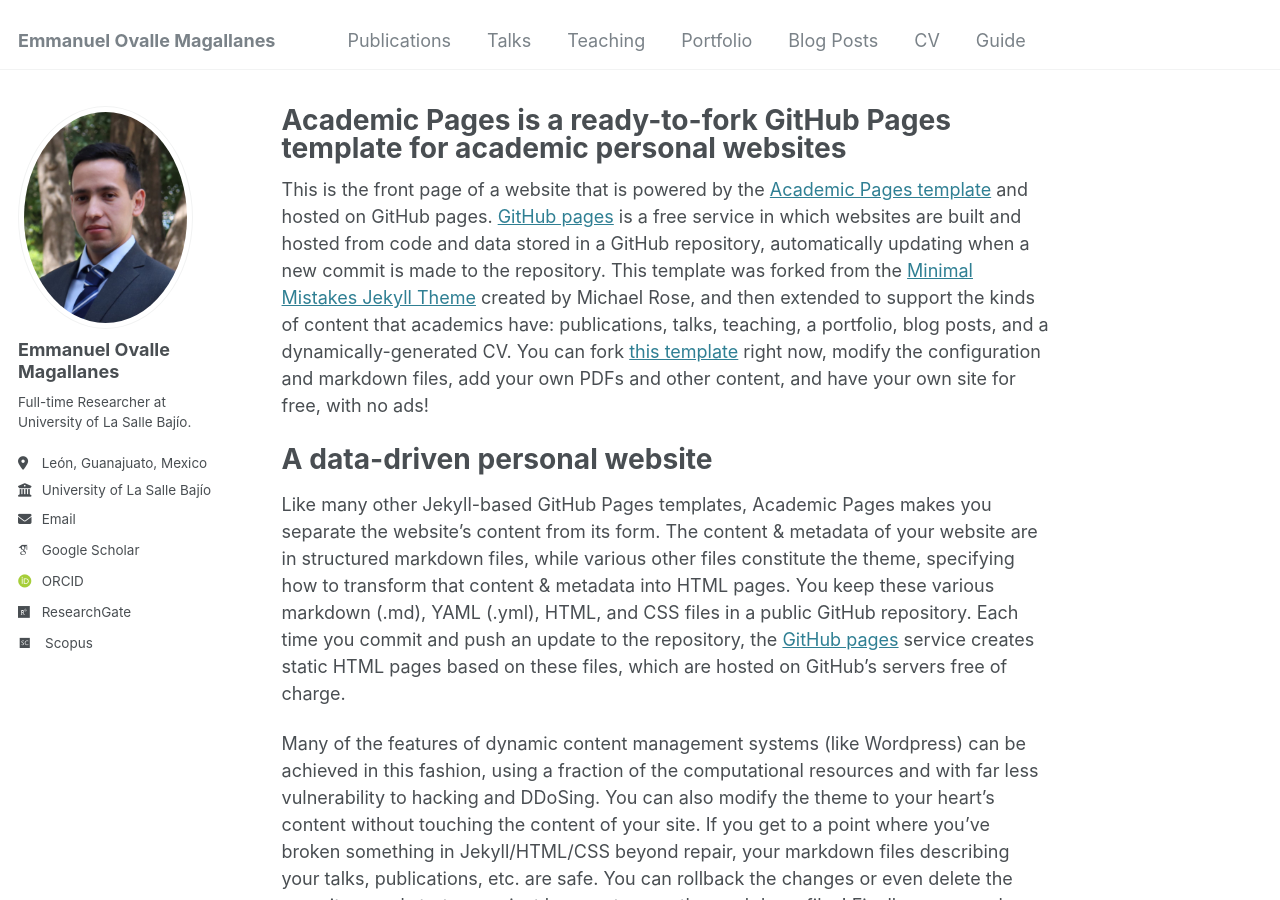
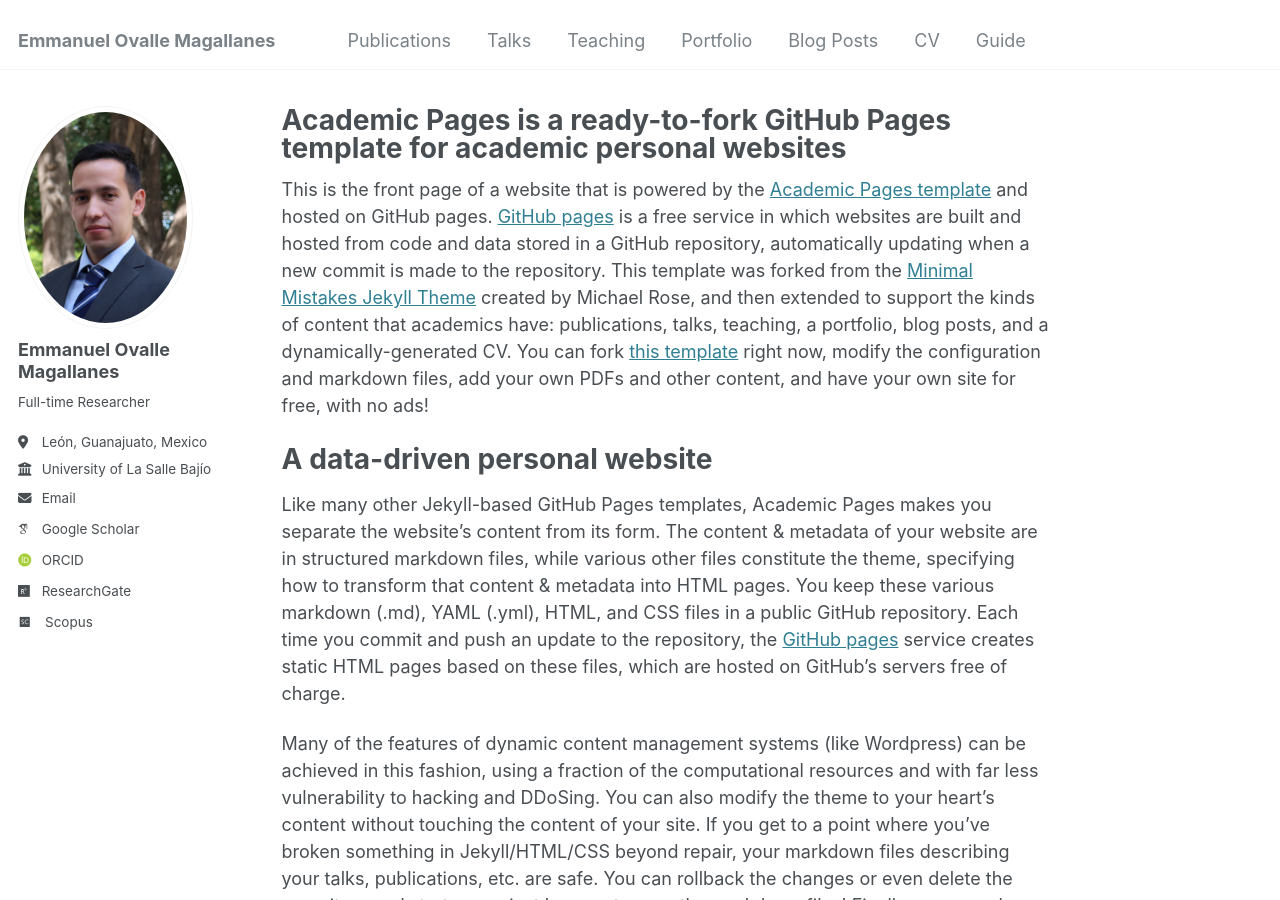
Before and after one commit to emmanuelom/emmanuelom.github.io, a Jekyll site: the page built from _pages/about.md, in a window 1280 px wide and 900 px high. Built offline with Jekyll 4.4.1, drawn with Linux system fonts in a browser that asks for light colours; some web fonts are replaced.

Commit message:
Fix typo mail

```diff
--- a/_config.yml
+++ b/_config.yml
@@ -11,7 +11,7 @@ locale                   : "en-US"
 title                    : "Emmanuel Ovalle Magallanes"
 title_separator          : "-"
 name                     : &name "Emmanuel Ovalle Magallanes" # This is the name that will appear in the title tag and in the sidebar
-description              : &description "Full-time Researcher at University of La Salle Bajío."
+description              : &description "Full-time Researcher"
 url                      : https://emmanuelom.github.io # the base hostname & protocol for your site e.g. "https://[your GitHub username].github.io"
 baseurl                  : "" # the subpath of your site, e.g. "/blog"
 repository               : "academicpages/emmanuelom.github.io"
@@ -24,11 +24,11 @@ author:
   avatar           : "bio-photo-eom.jpg" # This is the image that will appear in the sidebar
   name             : "Emmanuel Ovalle Magallanes" # This is the name that will appear in the sidebar
   pronouns         : # example: "she/her"
-  bio              : "Full-time Researcher at University of La Salle Bajío."
+  bio              : "Full-time Researcher"
   location         : "León, Guanajuato, Mexico" # This is the location that will appear in the sidebar
   employer         : "University of La Salle Bajío" # This is the employer that will appear in the sidebar
   uri              : # URL
-  email            : "eovalle@lasalle.edu.mx"
+  email            : "eovalle@lasallebajio.edu.mx"
 
   # Academic websites
   arxiv            : # URL - Update with the correct link to your profile
```
